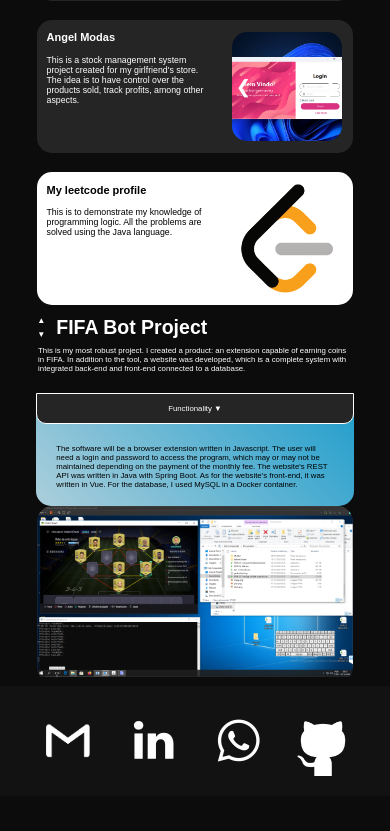
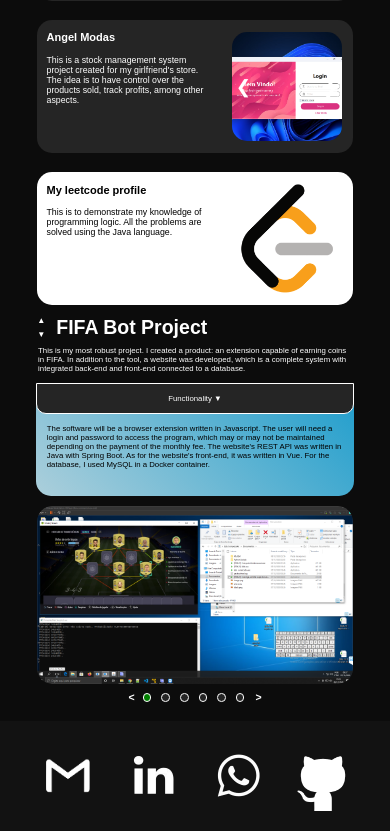
Before and after one commit to raphaeldeoliveira/portfolioEmReact, a React (Create React App) app: page / in a window 390 px wide. Shown: the part 1117-1948 px from the top of the page. Before the commit the page ends 1913 px from the top, so only its background shows below. Built offline with nearby package versions, Linux system fonts and the light colour scheme.

Commit message:
teste mobile

```diff
--- a/src/App.js
+++ b/src/App.js
@@ -57,14 +57,14 @@ function App() {
         }, 500)
       } else if (currentId == 1) {
         //setTranslateY(-38.27)
-        setTranslateY(mobile ? -80 : -38.27)
+        setTranslateY(mobile ? -94.5 : -38.27)
         setTimeout(() => {
           setTitle((activeBr ? idiomaBr.titleProject2 : idiomaEn.titleProject2))
           setProjectLink("https://github.com/raphaeldeoliveira/PlataformaEnsino")
         }, 500)
       } else {
         //setTranslateY(-76.54)
-        setTranslateY(mobile ? -160 : -76.54)
+        setTranslateY(mobile ? -189 : -76.54)
         setTimeout(() => {
           setTitle((activeBr ? idiomaBr.titleProject3 : idiomaEn.titleProject3))
           setProjectLink("https://github.com/raphaeldeoliveira/LojaRoupaApp")
--- a/src/componentes/CarrouselImages.js
+++ b/src/componentes/CarrouselImages.js
@@ -51,7 +51,8 @@ export default function CarrouselImages(props) {
             return (
                 <div className="carosel-images"
                 style={{
-                    transform: {currentWidth}
+                    //transform: {currentWidth}
+                    transform: `translateX(${props.deslocamento}vw)`
                 }}>
                     <img src={angelOne} />
                     <img src={angelTwo} />
--- a/src/componentes/CarrouselPanel.js
+++ b/src/componentes/CarrouselPanel.js
@@ -53,11 +53,13 @@ export default function CarrouselPanel(props) {
 
         if (currentDot === 0) {
             setCurrentDot((props.numDots - 1))
-            setDeslocamento(((props.numDots - 1) * -51.6))
+            //setDeslocamento(((props.numDots - 1) * -51.6))
+            setDeslocamento(((props.numDots - 1) * (props.mobile ? -81 : -51.6)))
         }
         else {
             setCurrentDot((prevDot) => prevDot - 1)
-            setDeslocamento((prevDeslocamento) => prevDeslocamento + 51.6)
+            //setDeslocamento((prevDeslocamento) => prevDeslocamento + 51.6)
+            setDeslocamento((prevDeslocamento) => prevDeslocamento + (props.mobile ? 81 : 51.6))
         }
     }
 
@@ -69,7 +71,7 @@ export default function CarrouselPanel(props) {
         }
         else {
             setCurrentDot((prevDot) => prevDot + 1)
-            setDeslocamento((prevDeslocamento) => prevDeslocamento - 51.6)
+            setDeslocamento((prevDeslocamento) => prevDeslocamento - (props.mobile ? 81 : 51.6))
         }
     }
 
@@ -113,5 +115,6 @@ CarrouselPanel.propTypes = {
     apprenticeship: PropTypes.string.isRequired,
     titleOptionMenu1: PropTypes.string.isRequired,
     titleOptionMenu2: PropTypes.string.isRequired,
-    titleOptionMenu3: PropTypes.string.isRequired
+    titleOptionMenu3: PropTypes.string.isRequired,
+    mobile: PropTypes.bool.isRequired
 }
--- a/src/componentes/Menu.js
+++ b/src/componentes/Menu.js
@@ -28,7 +28,7 @@ export default function Menu(props) {
             return (
                 <div style={{
                         display: (showMenu ? "block" : "none")
-                    }} className="options">
+                    }} className="options margin-mobile2">
                     <div onClick={() => {
                         showMenuOption();
                         setTextMenu(props.functionality);
@@ -51,7 +51,7 @@ export default function Menu(props) {
             return (
                 <div style={{
                         display: (showMenu ? "block" : "none")
-                    }} className="options">
+                    }} className="options margin-mobile">
                     <div onClick={() => {
                         showMenuOption();
                         setTextMenu(props.functionality);
--- a/src/componentes/ProjectContent.js
+++ b/src/componentes/ProjectContent.js
@@ -21,7 +21,7 @@ export default function ProjectContent(props) {
         }
         else if (currentId === 1) {
             //props.setTranslateY(-38.25)
-            props.setTranslateY(props.mobile ? -80 : -38.27)
+            props.setTranslateY(props.mobile ? -94.5 : -38.27)
             setTimeout(() => {
                 props.setTitle(props.titleProject2)
                 props.setProjectLink("https://github.com/raphaeldeoliveira/PlataformaEnsino")
@@ -29,7 +29,7 @@ export default function ProjectContent(props) {
         }
         else {
             //props.setTranslateY(-76.5)
-            props.setTranslateY(props.mobile ? -160 : -76.54)
+            props.setTranslateY(props.mobile ? -189 : -76.54)
             setTimeout(() => {
                 props.setTitle(props.titleProject3)
                 props.setProjectLink("https://github.com/raphaeldeoliveira/LojaRoupaApp")
@@ -97,6 +97,7 @@ export default function ProjectContent(props) {
                         titleOptionMenu3={props.titleOptionMenu3}
 
                         id="fifabot"
+                        mobile={props.mobile}
                     />
                     <CarrouselPanel
                         currentProject= {props.currentProject}
@@ -113,6 +114,7 @@ export default function ProjectContent(props) {
                         titleOptionMenu3={props.titleOptionMenu3}
 
                         id="extension"
+                        mobile={props.mobile}
                     />
                     <CarrouselPanel
                         currentProject= {props.currentProject}
@@ -129,6 +131,7 @@ export default function ProjectContent(props) {
                         titleOptionMenu3={props.titleOptionMenu3}
 
                         id="angelmodas"
+                        mobile={props.mobile}
                     />
                 </div>
 
--- a/src/componentes/styles.js
+++ b/src/componentes/styles.js
@@ -749,7 +749,7 @@ export const StyledPanel = styled.div`
     }
 
     .carrousel-de-paineis {
-      height: 85vw;
+      height: 94vw;
     }
   }
 
@@ -795,7 +795,8 @@ export const StyledMenu = styled.div`
   }
 
   p {
-    padding: 20px;
+    //padding: 20px;
+    padding: 2.7vw;
   }
 
   .bg-gradiente-blue {
@@ -839,10 +840,6 @@ export const StyledMenu = styled.div`
     border-bottom: 1px solid white;
   }
 
-  .option-bottom {
-
-  }
-
   .option-top:hover {
     background-color: green;
     border-top-left-radius: 10px;
@@ -862,12 +859,38 @@ export const StyledMenu = styled.div`
   @media (max-width: 780px) {
     margin: auto;
     width: 88%;
-    margin-top: 20px;
+    //margin-top: 20px;
+    //margin-bottom: 20px;
+    margin-top: 2.6vw;
+    margin-bottom: 2.6vw;
 
     .main {
-    font-size: 2vw;
+      font-size: 2vw;
+    }
+
+    .options {
+      width: 51vw;
+      margin:  auto;
+      font-size: 2vw;
+    }
+
+    .card-option {
+      padding: 3.35vw 0px;
+    }
+
+    .margin-mobile {
+      margin-bottom: 10.6vw;
+    }
+
+    .margin-mobile2 {
+      margin-bottom: 1.5vw;
+    }
+
   }
-  }
+
+  /*@media (max-width: 550px) {
+    margin-bottom: 2.35vw;
+  }*/
 
 `
 
@@ -930,10 +953,17 @@ export const DotsTable = styled.div`
     background-color: green !important;
   }
 
-  /*@media (max-width: 880px) {
+  @media (max-width: 780px) {
     .dot {
-      width: 8px;
-      height: 8px;
+      width: 1.7vw;
+      height: 1.7vw;
+    }
+  }
+
+  /*@media (max-width: 550px) {
+    .dot {
+      width: 2.2vw;
+      height: 2.2vw;
     }
   }*/
 
@@ -1135,6 +1165,22 @@ export const StyledCarrouselPanel = styled.div`
     .project-content-p {
       font-size: 2vw;
     }
+
+    .dots {
+      font-size: 2.7vw;
+      //margin-top: 20px;
+      margin-top: 2vw;
+      margin-bottom: 1.2vw;
+    }
+
   }
 
+  /*@media (max-width: 550px) {
+    .dots {
+      font-size: 3.7vw;
+      //margin-top: 15px;
+      margin-top: 1.5vw;
+    }
+  }*/
+
 `
```
